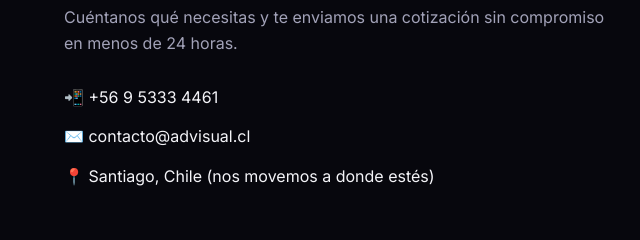
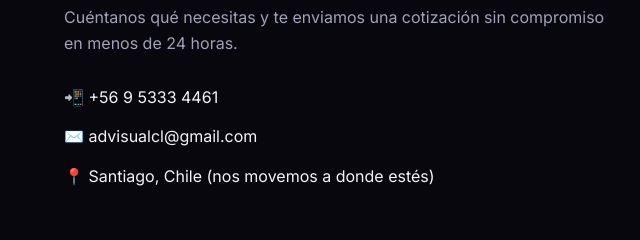
Before and after one commit to maverickpineda4-collab/advisual, a website built with Vite: page index.html in a window 1280 px wide. Shown: the part 5020-5260 px from the top of the page, 0-640 px from the left. Built offline with nearby package versions, Linux system fonts and the light colour scheme.

Commit message:
✉️ Correo real de contacto: advisualcl@gmail.com

```diff
--- a/index.html
+++ b/index.html
@@ -340,7 +340,7 @@
                     <p class="seccion__descripcion">Cuéntanos qué necesitas y te enviamos una cotización sin compromiso en menos de 24 horas.</p>
                     <ul class="contacto__datos">
                         <li>📲 <a href="https://wa.me/56953334461" target="_blank" rel="noopener">+56 9 5333 4461</a></li>
-                        <li>✉️ <a href="mailto:contacto@advisual.cl">contacto@advisual.cl</a></li> <!-- ← tu correo -->
+                        <li>✉️ <a href="mailto:advisualcl@gmail.com">advisualcl@gmail.com</a></li>
                         <li>📍 Santiago, Chile (nos movemos a donde estés)</li>
                     </ul>
                 </div>
```
Also changed, not shown: README.md.
